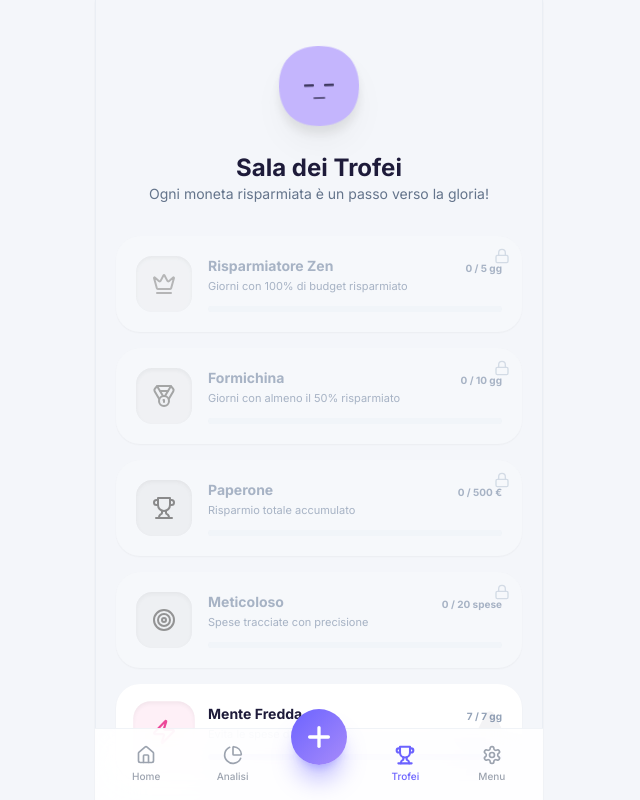
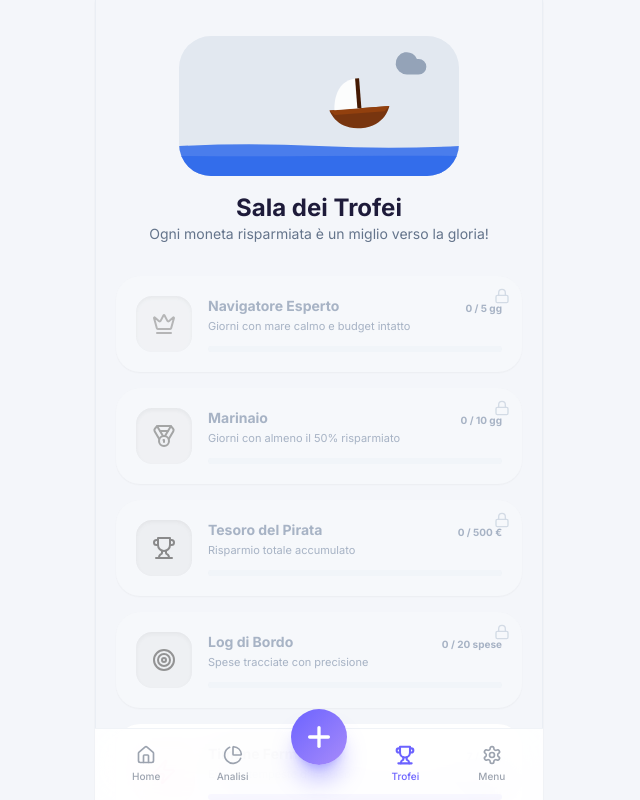
Before and after one commit to mattlev97/bright-chameleon-play, a React (Vite) app: page /trophies in a window 1280 px wide. Shown: the top 800 px of the page, without its empty margins (321-961 px from the left). Built offline with nearby package versions, Linux system fonts and the light colour scheme.

Commit message:
[dyad] Sostituzione mascotte con barca dinamica - wrote 2 file(s) + extra files edited outside of Dyad

```diff
--- a/src/components/budget/BoatScene.tsx
+++ b/src/components/budget/BoatScene.tsx
@@ -1,8 +1,7 @@
-import React, { useEffect, useState } from 'react';
+import React from 'react';
 import { motion, AnimatePresence } from 'framer-motion';
-import { Cloud, Sun, CloudRain, CloudLightning, Waves } from 'lucide-react';
-
-export type MascotState = 'happy' | 'neutral' | 'sad' | 'concerned' | 'shocked';
+import { MascotState } from './MascotBlob';
+import { Cloud, Sun, CloudRain, Zap, Waves } from 'lucide-react';
 
 interface BoatSceneProps {
   state: MascotState;
@@ -10,21 +9,10 @@ interface BoatSceneProps {
 }
 
 const BoatScene = ({ state, size = 200 }: BoatSceneProps) => {
-  const [showWave, setShowWave] = useState(false);
-
-  // Effetto per scatenare l'onda quando lo stato cambia in uno "reattivo"
-  useEffect(() => {
-    if (state !== 'happy') {
-      setShowWave(true);
-      const timer = setTimeout(() => setShowWave(false), 2000);
-      return () => clearTimeout(timer);
-    }
-  }, [state]);
-
-  // Mappatura del meteo in base allo stato del budget
+  // Mappatura stati -> Meteo
   const weatherConfig = {
     happy: {
-      bg: "bg-sky-300 dark:bg-sky-900/40",
+      sky: "bg-sky-300 dark:bg-sky-900/40",
       icon: <Sun className="text-yellow-400 fill-yellow-400" size={32} />,
       seaColor: "#3B82F6",
       waveHeight: 5,
@@ -32,32 +20,32 @@ const BoatScene = ({ state, size = 200 }: BoatSceneProps) => {
       storm: false
     },
     neutral: {
-      bg: "bg-slate-300 dark:bg-slate-800/60",
+      sky: "bg-slate-200 dark:bg-slate-800/40",
       icon: <Cloud className="text-slate-400 fill-slate-400" size={32} />,
-      seaColor: "#60A5FA",
+      seaColor: "#2563EB",
       waveHeight: 10,
       rain: false,
       storm: false
     },
     sad: {
-      bg: "bg-slate-400 dark:bg-slate-900/80",
+      sky: "bg-slate-400 dark:bg-slate-900/60",
       icon: <CloudRain className="text-slate-500" size={32} />,
-      seaColor: "#2563EB",
+      seaColor: "#1E40AF",
       waveHeight: 15,
       rain: true,
       storm: false
     },
     concerned: {
-      bg: "bg-slate-500 dark:bg-slate-950",
-      icon: <CloudRain className="text-slate-600" size={32} />,
-      seaColor: "#1E40AF",
+      sky: "bg-slate-600 dark:bg-slate-950/80",
+      icon: <Zap className="text-yellow-500" size={32} />,
+      seaColor: "#1E3A8A",
       waveHeight: 25,
       rain: true,
-      storm: false
+      storm: true
     },
     shocked: {
-      bg: "bg-slate-700 dark:bg-black",
-      icon: <CloudLightning className="text-yellow-500" size={32} />,
+      sky: "bg-slate-800 dark:bg-black/90",
+      icon: <Zap className="text-yellow-600 animate-pulse" size={32} />,
       seaColor: "#172554",
       waveHeight: 40,
       rain: true,
@@ -69,17 +57,17 @@ const BoatScene = ({ state, size = 200 }: BoatSceneProps) => {
 
   return (
     <div
-      className={`relative overflow-hidden rounded-[32px] transition-colors duration-1000 ${config.bg}`}
-      style={{ width: size * 1.5, height: size }}
+      className={`relative overflow-hidden rounded-[32px] transition-colors duration-1000 ${config.sky}`}
+      style={{ width: '100%', height: size }}
     >
       {/* Cielo e Meteo */}
-      <div className="absolute top-4 left-1/2 -translate-x-1/2 z-10">
+      <div className="absolute top-4 right-8">
         <motion.div
           animate={{
             y: [0, -5, 0],
             scale: [1, 1.05, 1]
           }}
-          transition={{ duration: 4, repeat: Infinity, ease: "easeInOut" }}
+          transition={{ duration: 4, repeat: Infinity }}
         >
           {config.icon}
         </motion.div>
@@ -87,100 +75,92 @@ const BoatScene = ({ state, size = 200 }: BoatSceneProps) => {
 
       {/* Pioggia */}
       {config.rain && (
-        <div className="absolute inset-0 z-20 pointer-events-none">
+        <div className="absolute inset-0 pointer-events-none">
           {[...Array(20)].map((_, i) => (
             <motion.div
               key={i}
-              className="absolute w-0.5 h-4 bg-white/30 rounded-full"
+              className="absolute w-0.5 h-4 bg-blue-200/40 rounded-full"
               style={{
                 left: `${Math.random() * 100}%`,
                 top: `-20px`
               }}
               animate={{
-                y: [0, size],
+                y: [0, size + 40],
                 x: [0, -20]
               }}
               transition={{
                 duration: 0.5 + Math.random() * 0.5,
                 repeat: Infinity,
-                delay: Math.random() * 2,
-                ease: "linear"
+                delay: Math.random() * 2
               }}
             />
           ))}
         </div>
       )}
 
-      {/* Fulmini */}
-      {config.storm && (
-        <motion.div
-          className="absolute inset-0 bg-white/20 z-30 pointer-events-none"
-          animate={{ opacity: [0, 0.8, 0, 0.5, 0] }}
-          transition={{ duration: 0.2, repeat: Infinity, repeatDelay: 3 }}
-        />
-      )}
-
-      {/* Mare */}
-      <svg
-        viewBox="0 0 200 100"
-        className="absolute bottom-0 w-full h-1/2 z-10"
-        preserveAspectRatio="none"
-      >
-        <motion.path
-          animate={{
-            d: [
-              `M0,50 Q50,${50 - config.waveHeight} 100,50 T200,50 L200,100 L0,100 Z`,
-              `M0,50 Q50,${50 + config.waveHeight} 100,50 T200,50 L200,100 L0,100 Z`,
-              `M0,50 Q50,${50 - config.waveHeight} 100,50 T200,50 L200,100 L0,100 Z`
-            ]
-          }}
-          transition={{ duration: 3, repeat: Infinity, ease: "easeInOut" }}
-          fill={config.seaColor}
-          className="transition-colors duration-1000"
-        />
-      </svg>
-
       {/* Barca */}
       <motion.div
-        className="absolute bottom-[20%] left-1/2 -translate-x-1/2 z-20"
+        className="absolute left-1/2 bottom-[40px] -translate-x-1/2 z-20"
         animate={{
           y: [0, -config.waveHeight / 2, 0],
-          rotate: [-2, 2, -2]
+          rotate: state === 'happy' ? [0, 1, -1, 0] : [-2, 5, -5, 2],
         }}
-        transition={{ duration: 3, repeat: Infinity, ease: "easeInOut" }}
+        transition={{
+          duration: state === 'happy' ? 3 : 1.5,
+          repeat: Infinity,
+          ease: "easeInOut"
+        }}
       >
-        <svg width="60" height="40" viewBox="0 0 60 40">
+        <svg width="80" height="60" viewBox="0 0 80 60" fill="none" xmlns="http://www.w3.org/2000/svg">
           {/* Scafo */}
-          <path d="M10,25 L50,25 L45,35 L15,35 Z" fill="#78350F" />
+          <path d="M10 35C10 35 15 55 40 55C65 55 70 35 70 35H10Z" fill="#78350F" />
+          <path d="M10 35H70L65 40H15L10 35Z" fill="#92400E" />
           {/* Vela */}
-          <path d="M30,5 L30,25 L15,25 Z" fill="#F1F5F9" />
-          <path d="M32,8 L32,25 L45,25 Z" fill="#E2E8F0" />
-          {/* Albero */}
-          <rect x="29" y="5" width="2" height="20" fill="#451A03" />
+          <path d="M40 5L40 35L15 35C15 35 15 5 40 5Z" fill="white" className="opacity-90" />
+          <rect x="38" y="5" width="4" height="30" fill="#451A03" />
         </svg>
       </motion.div>
 
-      {/* Onda di Reazione (Spesa) */}
+      {/* Mare (Onde) */}
+      <div className="absolute bottom-0 left-0 right-0 h-[60px] z-30">
+        <svg viewBox="0 0 400 60" preserveAspectRatio="none" className="w-full h-full">
+          <motion.path
+            animate={{
+              d: [
+                `M0 30 Q100 ${30 - config.waveHeight} 200 30 T400 30 V60 H0 Z`,
+                `M0 30 Q100 ${30 + config.waveHeight} 200 30 T400 30 V60 H0 Z`,
+                `M0 30 Q100 ${30 - config.waveHeight} 200 30 T400 30 V60 H0 Z`
+              ]
+            }}
+            transition={{ duration: state === 'happy' ? 4 : 2, repeat: Infinity, ease: "easeInOut" }}
+            fill={config.seaColor}
+            className="opacity-80"
+          />
+          <motion.path
+            animate={{
+              d: [
+                `M0 40 Q100 ${40 + config.waveHeight} 200 40 T400 40 V60 H0 Z`,
+                `M0 40 Q100 ${40 - config.waveHeight} 200 40 T400 40 V60 H0 Z`,
+                `M0 40 Q100 ${40 + config.waveHeight} 200 40 T400 40 V60 H0 Z`
+              ]
+            }}
+            transition={{ duration: state === 'happy' ? 5 : 2.5, repeat: Infinity, ease: "easeInOut" }}
+            fill={config.seaColor}
+            className="opacity-60"
+          />
+        </svg>
+      </div>
+
+      {/* Reazione Onda d'urto (se lo stato è shocked o concerned) */}
       <AnimatePresence>
-        {showWave && (
+        {(state === 'shocked' || state === 'concerned') && (
           <motion.div
-            initial={{ x: 200, opacity: 0 }}
-            animate={{ x: -200, opacity: 1 }}
-            exit={{ opacity: 0 }}
-            transition={{ duration: 1.5, ease: "easeOut" }}
-            className="absolute bottom-0 right-0 z-40 pointer-events-none"
+            initial={{ x: -100, opacity: 0 }}
+            animate={{ x: 400, opacity: [0, 1, 1, 0] }}
+            transition={{ duration: 1, repeat: Infinity, repeatDelay: 2 }}
+            className="absolute bottom-4 left-0 z-40 pointer-events-none"
           >
-            <svg width="100" height="80" viewBox="0 0 100 80">
-              <path
-                d={state === 'shocked'
-                  ? "M100,80 Q70,0 40,40 Q20,60 0,80 Z"
-                  : state === 'concerned'
-                  ? "M100,80 Q80,20 60,50 Q40,70 0,80 Z"
-                  : "M100,80 Q90,50 80,60 Q70,70 0,80 Z"
-                }
-                fill="rgba(255,255,255,0.6)"
-              />
-            </svg>
+            <Waves size={48} className="text-white/40" />
           </motion.div>
         )}
       </AnimatePresence>
--- a/src/pages/Index.tsx
+++ b/src/pages/Index.tsx
@@ -4,7 +4,7 @@ import { useBudget } from '../hooks/use-budget';
 import AppLayout from '../components/layout/AppLayout';
 import Onboarding from '../components/budget/Onboarding';
 import NotificationPrompt from '../components/budget/NotificationPrompt';
-import MascotBlob from '../components/budget/MascotBlob';
+import BoatScene from '../components/budget/BoatScene';
 import { Card } from '@/components/ui/card';
 import { Badge } from '@/components/ui/badge';
 import { Button } from '@/components/ui/button';
@@ -71,7 +71,6 @@ const Index = () => {
   const [longPressedExpense, setLongPressedExpense] = useState<any | null>(null);
   const timerRef = useRef<NodeJS.Timeout | null>(null);
 
-  // Effetto per scrollare in alto quando Bibi reagisce
   useEffect(() => {
     if (reaction) {
       window.scrollTo({ top: 0, behavior: 'smooth' });
@@ -266,12 +265,11 @@ const Index = () => {
           </button>
         </div>
 
-        {/* Mascotte Bibi */}
-        <div className="flex justify-center -mb-12 relative z-20">
-          <MascotBlob
-            type={data.settings.mascotId}
+        {/* Scena della Barca */}
+        <div className="px-1">
+          <BoatScene
             state={reaction || stats.mascotState}
-            size={120}
+            size={180}
           />
         </div>
 
--- a/src/pages/Trophies.tsx
+++ b/src/pages/Trophies.tsx
@@ -4,7 +4,7 @@ import { useBudget } from '../hooks/use-budget';
 import { Card } from '@/components/ui/card';
 import { Progress } from '@/components/ui/progress';
 import { Trophy, Star, Target, Zap, Crown, Medal, Lock } from 'lucide-react';
-import MascotBlob from '../components/budget/MascotBlob';
+import BoatScene from '../components/budget/BoatScene';
 
 interface TrophyItem {
   id: string;
@@ -20,8 +20,6 @@ interface TrophyItem {
 const Trophies = () => {
   const { data, stats } = useBudget();
 
-  // Logica per calcolare i progressi (simulata basata sui dati attuali)
-  // In un'app reale, questi dati verrebbero salvati giornalmente nel dailyHistory
   const totalSaved = stats?.currentSavings || 0;
   const expensesCount = data.expenses.length;
   const daysActive = data.dailyHistory.length || 1;
@@ -29,27 +27,27 @@ const Trophies = () => {
   const trophies: TrophyItem[] = [
     {
       id: 'saver_100',
-      title: 'Risparmiatore Zen',
-      description: 'Giorni con 100% di budget risparmiato',
+      title: 'Navigatore Esperto',
+      description: 'Giorni con mare calmo e budget intatto',
       icon: <Crown size={24} />,
       color: '#F59E0B',
       requirement: 5,
-      current: Math.min(5, Math.floor(daysActive / 3)), // Simulazione
+      current: Math.min(5, Math.floor(daysActive / 3)),
       unit: 'gg'
     },
     {
       id: 'saver_50',
-      title: 'Formichina',
+      title: 'Marinaio',
       description: 'Giorni con almeno il 50% risparmiato',
       icon: <Medal size={24} />,
       color: '#10B981',
       requirement: 10,
-      current: Math.min(10, Math.floor(daysActive / 1.5)), // Simulazione
+      current: Math.min(10, Math.floor(daysActive / 1.5)),
       unit: 'gg'
     },
     {
       id: 'total_savings',
-      title: 'Paperone',
+      title: 'Tesoro del Pirata',
       description: 'Risparmio totale accumulato',
       icon: <Trophy size={24} />,
       color: '#6C63FF',
@@ -59,7 +57,7 @@ const Trophies = () => {
     },
     {
       id: 'consistency',
-      title: 'Meticoloso',
+      title: 'Log di Bordo',
       description: 'Spese tracciate con precisione',
       icon: <Target size={24} />,
       color: '#3B82F6',
@@ -69,8 +67,8 @@ const Trophies = () => {
     },
     {
       id: 'impulse_control',
-      title: 'Mente Fredda',
-      description: 'Evita le spese d\'impulso',
+      title: 'Timone Fermo',
+      description: 'Evita le tempeste d\'impulso',
       icon: <Zap size={24} />,
       color: '#EC4899',
       requirement: 7,
@@ -83,15 +81,14 @@ const Trophies = () => {
     <AppLayout>
       <div className="space-y-8 pt-4">
         <div className="text-center space-y-4">
-          <div className="flex justify-center">
-            <div className="relative">
-              <MascotBlob
-                type={data.settings.mascotId}
+          <div className="flex justify-center px-4">
+            <div className="relative w-full max-w-[280px]">
+              <BoatScene
                 state={totalSaved > 100 ? 'happy' : 'neutral'}
-                size={100}
+                size={140}
               />
               {totalSaved > 500 && (
-                <div className="absolute -top-2 -right-2 bg-yellow-400 rounded-full p-1 shadow-lg animate-bounce">
+                <div className="absolute -top-2 -right-2 bg-yellow-400 rounded-full p-1 shadow-lg animate-bounce z-50">
                   <Crown size={20} className="text-white" />
                 </div>
               )}
@@ -99,7 +96,7 @@ const Trophies = () => {
           </div>
           <div>
             <h1 className="text-2xl font-bold text-[#1E1B3A] dark:text-[#F1F0FF]">Sala dei Trofei</h1>
-            <p className="text-sm text-slate-500 dark:text-slate-400">Ogni moneta risparmiata è un passo verso la gloria!</p>
+            <p className="text-sm text-slate-500 dark:text-slate-400">Ogni moneta risparmiata è un miglio verso la gloria!</p>
           </div>
         </div>
 
```
